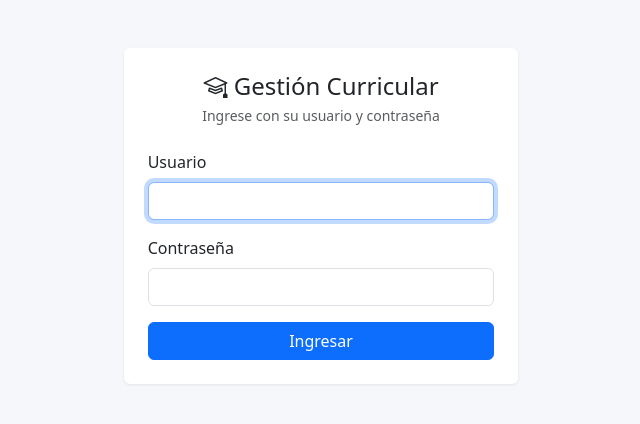
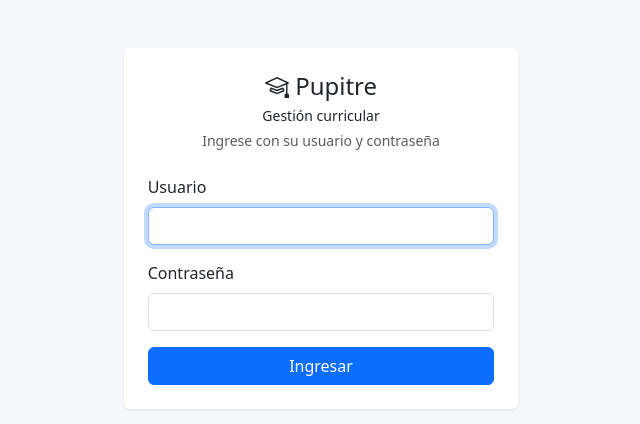
Before and after one commit to jalvflores-cmd/Pupitre, a Django app: page /ingresar/ in a window 1280 px wide. Shown: the top 424 px of the page, without its empty margins (319-959 px from the left). Run offline with Django 5.2, Linux system fonts and the light colour scheme; some libraries are stand-ins or nearby versions.

Commit message:
Renombrar la plataforma a Pupitre
Co-Authored-By: Claude Opus 5.5 <noreply@anthropic.com>
Claude-Session: https://claude.ai/code/session_018Jv7vf3c59FCTdL36fgHkH

```diff
--- a/academico/exportacion.py
+++ b/academico/exportacion.py
@@ -237,7 +237,7 @@ def _construir_pdf(historia, horizontal=False):
     tam = landscape(letter) if horizontal else letter
     doc = SimpleDocTemplate(salida, pagesize=tam, leftMargin=1.6 * cm, rightMargin=1.6 * cm,
                             topMargin=1.4 * cm, bottomMargin=1.4 * cm,
-                            title="Informe de calificaciones", author=Establecimiento.actual().nombre)
+                            title="Informe de calificaciones", creator="Pupitre", author=Establecimiento.actual().nombre)
 
     def pie(canvas, doc_):
         canvas.saveState()
--- a/config/settings.py
+++ b/config/settings.py
@@ -1,4 +1,4 @@
-"""Configuración de la Plataforma de Gestión Curricular.
+"""Configuración de la plataforma Pupitre (gestión curricular).
 
 Todas las opciones sensibles se leen desde variables de entorno (ver README.md).
 """
--- a/config/urls.py
+++ b/config/urls.py
@@ -2,8 +2,8 @@ from django.contrib import admin
 from django.contrib.auth import views as auth_views
 from django.urls import include, path
 
-admin.site.site_header = "Gestión Curricular – Administración"
-admin.site.site_title = "Gestión Curricular"
+admin.site.site_header = "Pupitre – Administración"
+admin.site.site_title = "Pupitre"
 admin.site.index_title = "Configuración del establecimiento"
 
 urlpatterns = [
--- a/templates/base.html
+++ b/templates/base.html
@@ -3,7 +3,7 @@
 <head>
   <meta charset="utf-8">
   <meta name="viewport" content="width=device-width, initial-scale=1">
-  <title>{% block titulo %}Gestión Curricular{% endblock %} · {{ establecimiento.nombre|default:"Gestión Curricular" }}</title>
+  <title>{% block titulo %}Pupitre{% endblock %} · {{ establecimiento.nombre|default:"Pupitre" }}</title>
   <link href="{% static 'vendor/bootstrap/bootstrap.min.css' %}" rel="stylesheet">
   <link href="{% static 'vendor/bootstrap-icons/bootstrap-icons.min.css' %}" rel="stylesheet">
   <style>
@@ -23,7 +23,7 @@
 {% if user.is_authenticated %}
 <nav class="navbar navbar-expand-lg navbar-dark mb-4">
   <div class="container-fluid">
-    <a class="navbar-brand" href="{% url 'inicio' %}"><i class="bi bi-mortarboard"></i> Gestión Curricular</a>
+    <a class="navbar-brand" href="{% url 'inicio' %}"><i class="bi bi-mortarboard"></i> Pupitre</a>
     <button class="navbar-toggler" type="button" data-bs-toggle="collapse" data-bs-target="#menu"><span class="navbar-toggler-icon"></span></button>
     <div class="collapse navbar-collapse" id="menu">
       <ul class="navbar-nav me-auto">
--- a/templates/registration/login.html
+++ b/templates/registration/login.html
@@ -4,7 +4,8 @@
 <div class="row justify-content-center mt-5">
   <div class="col-md-4">
     <div class="card p-4">
-      <h4 class="mb-1 text-center"><i class="bi bi-mortarboard"></i> Gestión Curricular</h4>
+      <h4 class="mb-1 text-center"><i class="bi bi-mortarboard"></i> Pupitre</h4>
+      <p class="text-center small mb-1">Gestión curricular</p>
       <p class="text-muted text-center small mb-4">Ingrese con su usuario y contraseña</p>
       {% if form.errors %}<div class="alert alert-danger py-2">Usuario o contraseña incorrectos.</div>{% endif %}
       <form method="post">{% csrf_token %}
```
Also changed, not shown: README.md.
